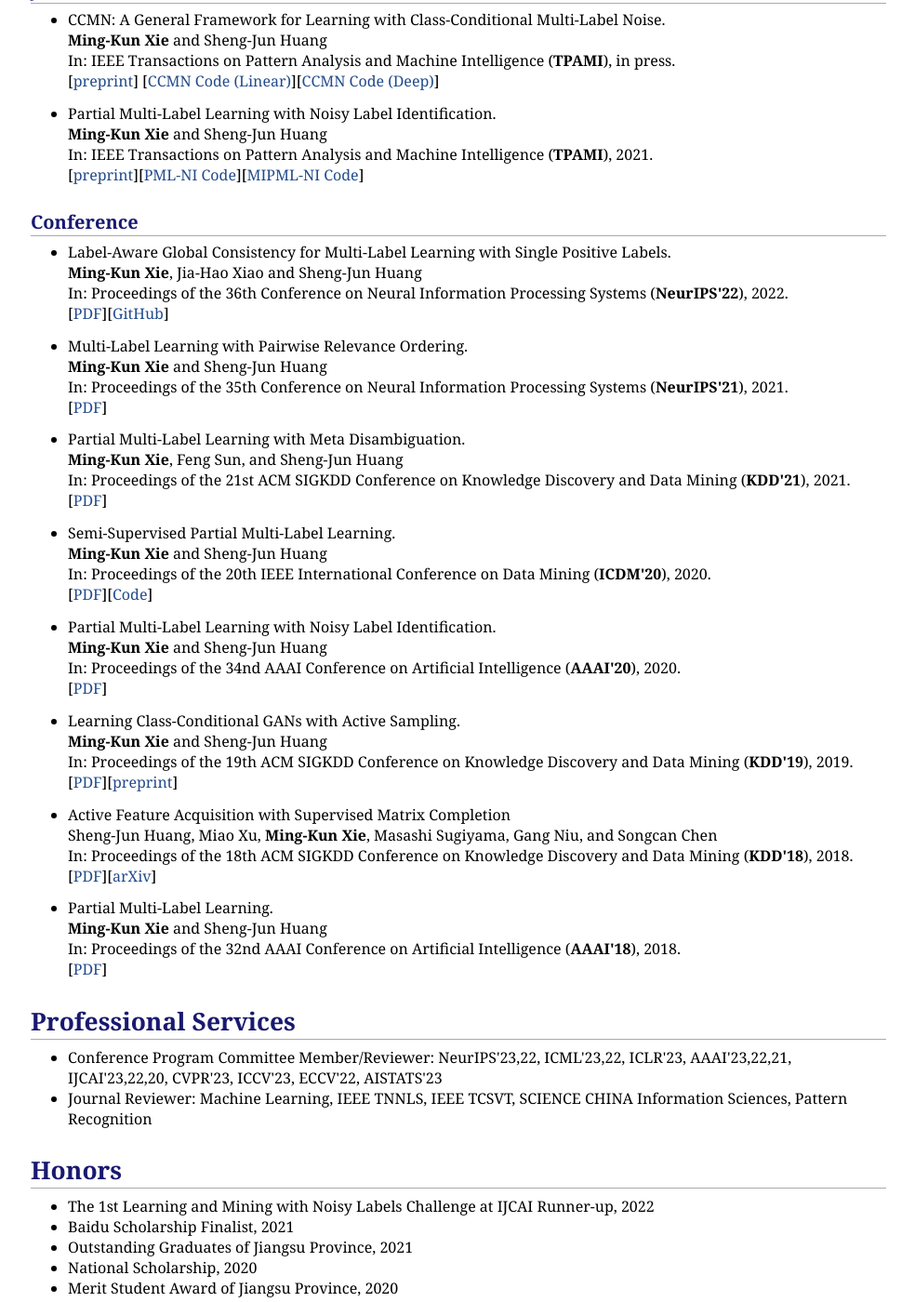
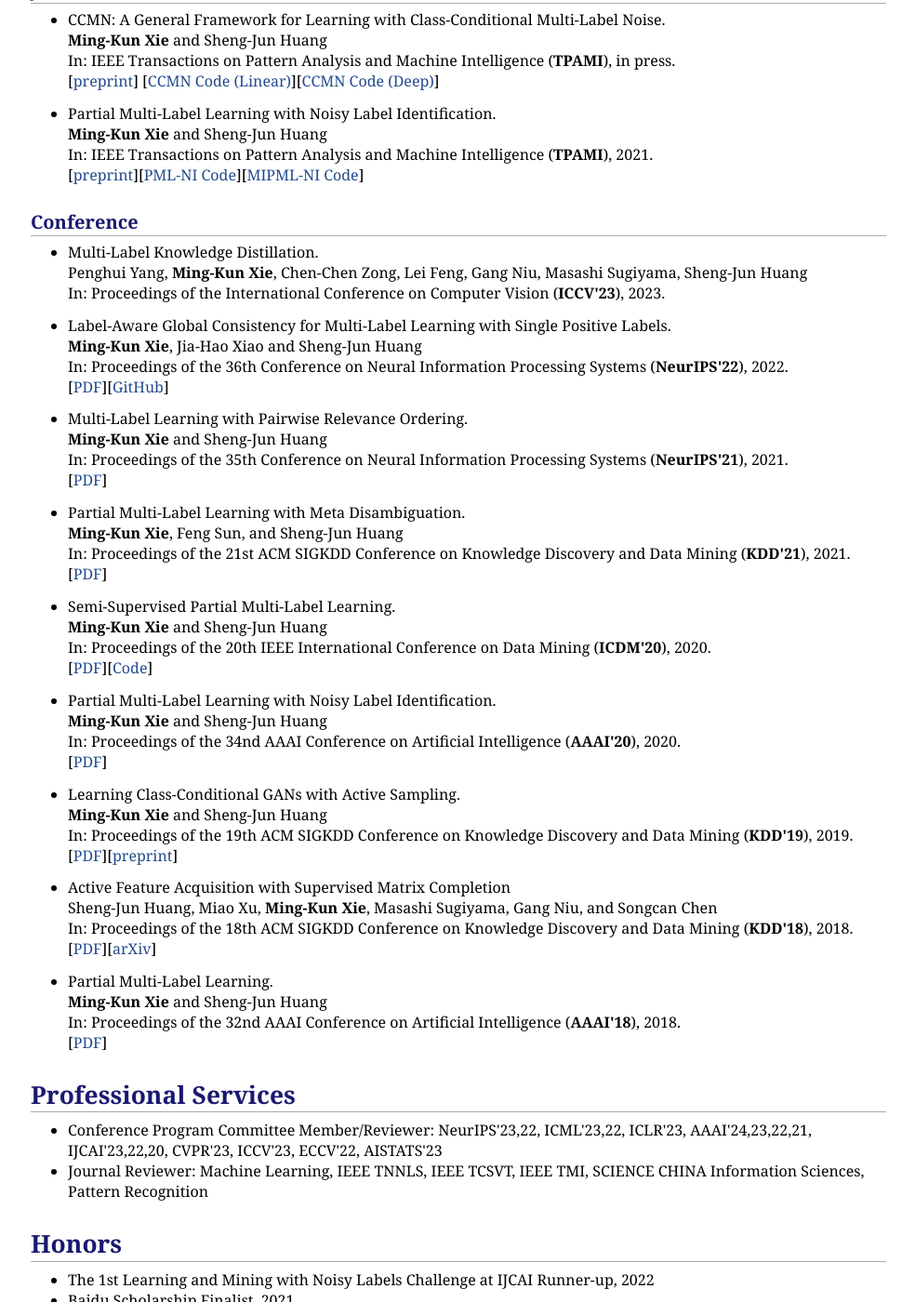
Before and after one commit to xiemk/xiemk.github.io, a Jekyll site: the page index.html, which Jekyll copies as it is, in a window 1280 px wide and 1400 px high, scrolled down 856 px. Shown: the whole window at 93% size, without its empty margins (147-1131 px from the left). Built offline with Jekyll 4.4.1, drawn with Linux system fonts in a browser that asks for light colours.

Commit message:
updating

```diff
--- a/index.html
+++ b/index.html
@@ -65,6 +65,11 @@ Email: mkxie@nuaa.edu.cn <br />
 
 <h2>Conference</h2>
 <ul style="list-style-type:disc">
+  <li>Multi-Label Knowledge Distillation.<br>Penghui Yang, <b>Ming-Kun Xie</b>, Chen-Chen Zong, Lei Feng, Gang Niu, Masashi Sugiyama, Sheng-Jun Huang<br>In: Proceedings of the International Conference on Computer Vision (<strong>ICCV'23</strong>), 2023. <br>
+  <!-- [<a href="publication/neurips22-lac.pdf">PDF</a>][<a href="https://github.com/milkxie/SPML-LAC">GitHub</a>] -->
+  </li>
+</ul>
+<ul style="list-style-type:disc">
   <li>Label-Aware Global Consistency for Multi-Label Learning with Single Positive Labels.<br><b>Ming-Kun Xie</b>, Jia-Hao Xiao and Sheng-Jun Huang<br>In: Proceedings of the 36th Conference on Neural Information Processing Systems (<strong>NeurIPS'22</strong>), 2022.
   <br>[<a href="publication/neurips22-lac.pdf">PDF</a>][<a href="https://github.com/milkxie/SPML-LAC">GitHub</a>]
   </li>
@@ -100,8 +105,8 @@ Email: mkxie@nuaa.edu.cn <br />
 
 <h1>Professional Services</h1>
 <ul style="list-style-type:disc">
-	<li>Conference Program Committee Member/Reviewer: NeurIPS'23,22, ICML'23,22, ICLR'23, AAAI'23,22,21, IJCAI'23,22,20, CVPR'23, ICCV'23, ECCV'22, AISTATS'23</li>
-  <li>Journal Reviewer: Machine Learning, IEEE TNNLS, IEEE TCSVT, SCIENCE CHINA Information Sciences, Pattern Recognition</li>
+	<li>Conference Program Committee Member/Reviewer: NeurIPS'23,22, ICML'23,22, ICLR'23, AAAI'24,23,22,21, IJCAI'23,22,20, CVPR'23, ICCV'23, ECCV'22, AISTATS'23</li>
+  <li>Journal Reviewer: Machine Learning, IEEE TNNLS, IEEE TCSVT, IEEE TMI, SCIENCE CHINA Information Sciences, Pattern Recognition</li>
 </ul>
 
 <h1>Honors </h1>
```
